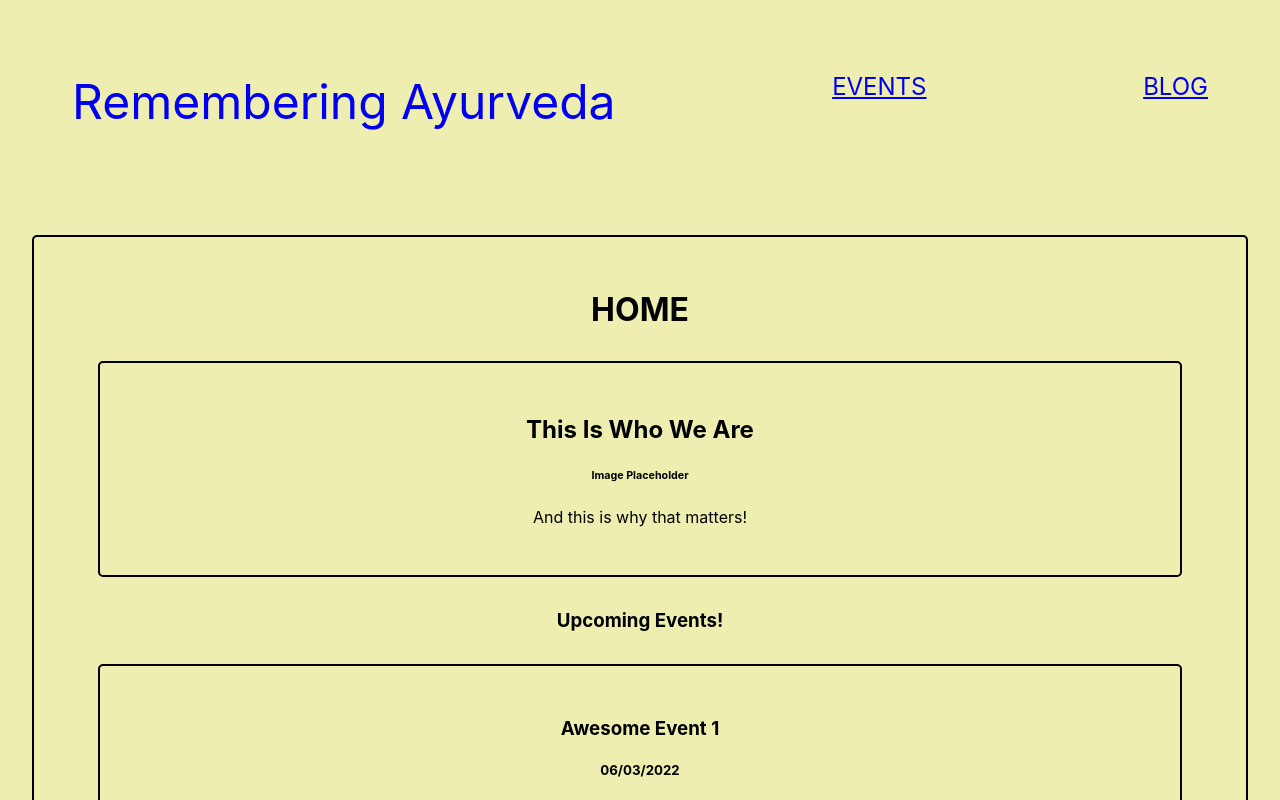
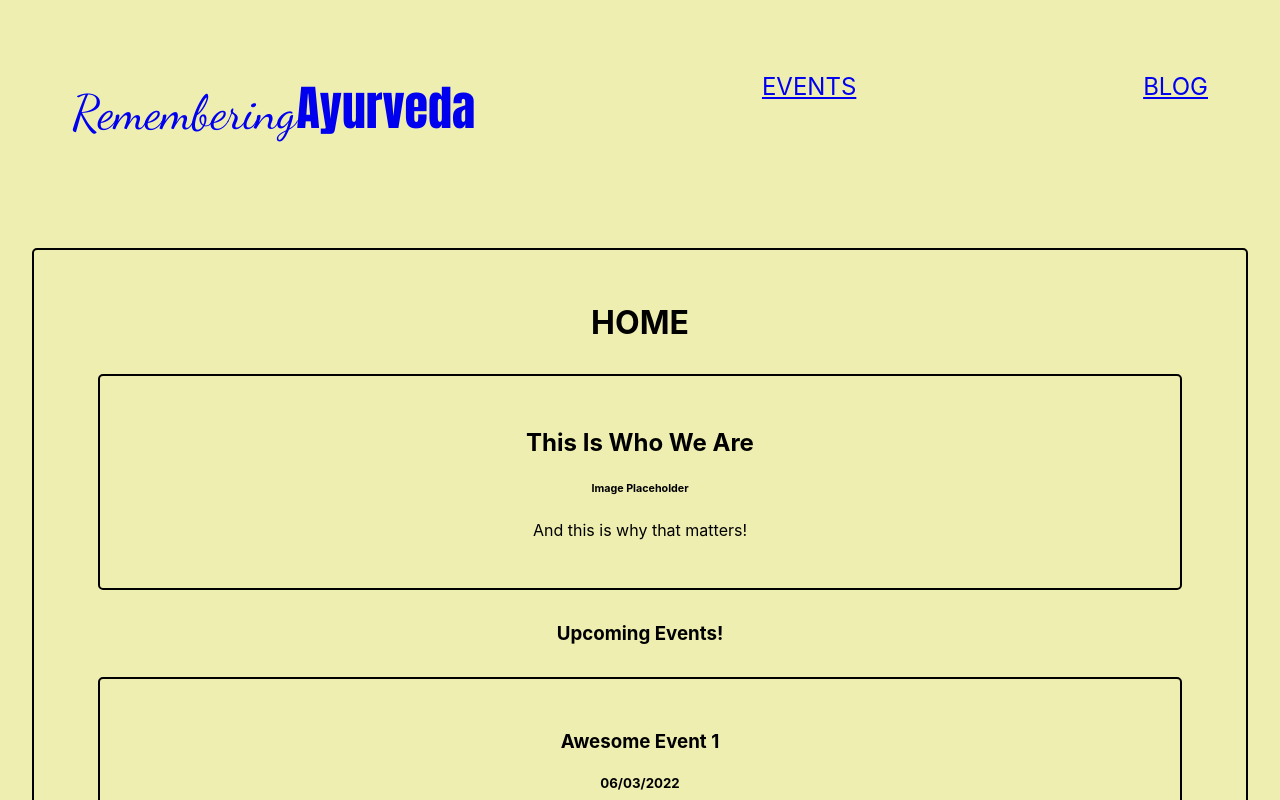
Before and after one commit to CoffeeJitterz/remeberingayurveda, a React (Create React App) app in the folder client/: page / in a window 1280 px wide. Shown: the top 800 px of the page. Built offline with nearby package versions, Linux system fonts and the light colour scheme.

Commit message:
fonts added to NavLink for route /

```diff
--- a/client/public/index.html
+++ b/client/public/index.html
@@ -13,7 +13,11 @@
     <!-- Google Fonts-->
     <link rel="preconnect" href="https://fonts.googleapis.com">
     <link rel="preconnect" href="https://fonts.gstatic.com" crossorigin>
-    <link href="https://fonts.googleapis.com/css2?family=Montserrat:ital,wght@0,100;0,200;0,300;1,100;1,200;1,300&display=swap" rel="stylesheet">
+    <link href="https://fonts.googleapis.com/css2?family=Anton&family=Dancing+Script&family=Montserrat:ital,wght@0,100;0,200;0,300;1,100;1,200;1,300&display=swap" rel="stylesheet">
+
+    <link rel="preconnect" href="https://fonts.googleapis.com">
+    <link rel="preconnect" href="https://fonts.gstatic.com" crossorigin>
+    <link href="https://fonts.googleapis.com/css2?family=Anton&family=Montserrat:ital,wght@0,100;0,200;0,300;1,100;1,200;1,300&display=swap" rel="stylesheet">
 
     <link rel="apple-touch-icon" href="%PUBLIC_URL%/logo192.png" />
     <!--
--- a/client/src/App.css
+++ b/client/src/App.css
@@ -19,9 +19,15 @@
   text-decoration: none;
 
 }
-.remembering_ayurveda {
+.remembering {
   text-decoration: none;
   font-size: xxx-large;
+  font-family: 'Dancing Script';
+}
+.ayurveda {
+  text-decoration: none;
+  font-size: xxx-large;
+  font-family: 'Anton';
 }
 
 .event_panel_form {
--- a/client/src/shared/Header.jsx
+++ b/client/src/shared/Header.jsx
@@ -3,10 +3,14 @@ import {NavLink} from 'react-router-dom'
 export default function Header() {
   return (
     <div className='header'>
-
-            <NavLink to='/' className='remembering_ayurveda'>
-        Remembering Ayurveda
+        <div>
+            <NavLink to='/' className='remembering'>
+        Remembering
             </NavLink >
+            <NavLink to='/' className='ayurveda'>
+        Ayurveda
+            </NavLink >
+        </div>
         <NavLink to='/events'>
             EVENTS
         </NavLink>
```
